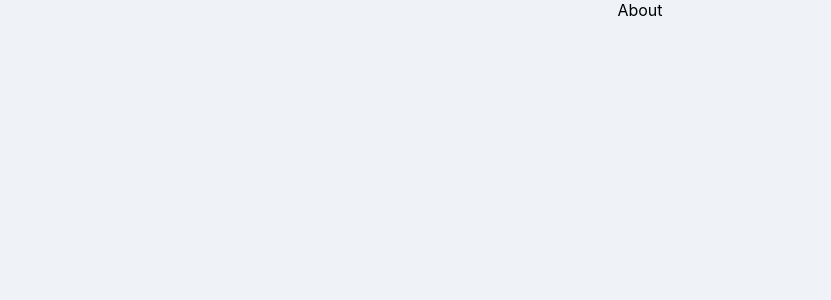
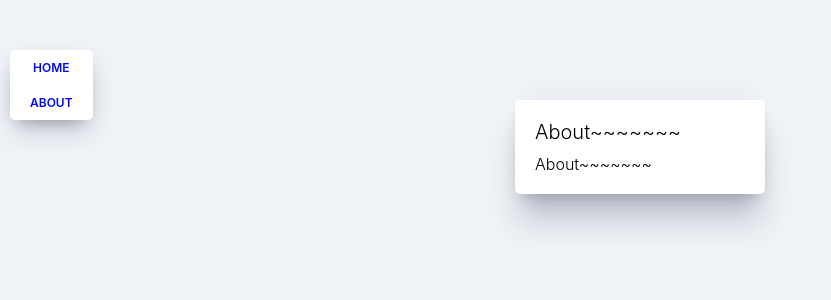
Before and after one commit to leejeawon92/movie_app, a React (Create React App) app: page /#/about in a window 1280 px wide. Shown: the top 300 px of the page, without its empty margins (0-831 px from the left). Built offline with nearby package versions, Linux system fonts and the light colour scheme.

Commit message:
Navigation 설정

```diff
--- /dev/null
+++ b/src/App.css
@@ -0,0 +1,11 @@
+* {
+    box-sizing: border-box;
+}
+
+body {
+    margin: 0;
+    padding: 0;
+    font-family: -apple-system, BlinkMacSystemFont, "Segoe UI", Roboto, Oxygen, Ubuntu, Cantarell, "Open Sans", "Helvetica Neue", sans-serif;
+    background-color: #eff3f7;
+    height: 100%;
+}
--- a/src/App.js
+++ b/src/App.js
@@ -2,10 +2,13 @@
 import {HashRouter,Route} from 'react-router-dom';
 import About from './routes/About'
 import Home from './routes/Home'
+import Navigation from './components/Navigation'
+import "./App.css";
 
 
 function App(){
   return <HashRouter>
+    <Navigation></Navigation>
     <Route path='/' exact={true} component={Home} ></Route>
     <Route path='/about' component={About} ></Route>
   </HashRouter>
--- /dev/null
+++ b/src/components/Navigation.css
@@ -0,0 +1,24 @@
+.nav {
+    position: fixed;
+    top: 50px;
+    left: 10px;
+    display: flex;
+    flex-direction: column;
+    background-color: white;
+    padding: 10px 20px;
+    box-shadow: 0 13px 27px -5px rgba(50, 50, 93, 0.25), 0 8px 16px -8px rgba(0, 0, 0, 0.3), 0 -6px 16px -6px rgba(0, 0, 0, 0.025);
+    border-radius: 5px;
+}
+
+.nav a {
+    text-decoration: none;
+    color: #0008fc;
+    text-transform: uppercase;
+    font-size: 12px;
+    text-align: center;
+    font-weight: 600;
+}
+
+.nav a:not(:last-child) {
+    margin-bottom: 20px;
+}
--- /dev/null
+++ b/src/components/Navigation.js
@@ -0,0 +1,12 @@
+import React from 'react';
+import {Link} from 'react-router-dom';
+import "./Navigation.css";
+
+function Navigation(){
+    return <div className='nav'>
+        <Link to='/'>Home</Link>
+        <Link to='/about'>About</Link>
+    </div>
+}
+
+export default Navigation;
--- /dev/null
+++ b/src/routes/About.css
@@ -0,0 +1,20 @@
+.about__container {
+    box-shadow: 0 30px 30px -5px rgba(50, 50, 93, 0.25), 0 8px 16px -8px rgba(0, 0, 0, 0.3), 0 -16px 16px -6px rgba(0, 0, 0, 0.025);
+    padding: 20px;
+    border-radius: 5px;
+    background-color: white;
+    margin: 0 auto;
+    margin-top: 100px;
+    max-width: 50%;
+    width: 500px;
+    font-weight: 300;
+}
+
+.about__container span:first-child {
+    font-size: 20px;
+}
+
+.about__container span:last-child {
+    display: block;
+    margin-top: 10px;
+}
--- a/src/routes/About.js
+++ b/src/routes/About.js
@@ -1,8 +1,14 @@
 import React from 'react';
+import "./About.css";
 
 function About() {
-    return <span>About</span>
+    return (
+        <div className='about__container'>
+            <span>About~~~~~~~</span>
+            <span>About~~~~~~~</span>
 
+        </div>
+    )
 }
 
 export default About;
--- a/src/routes/Home.css
+++ b/src/routes/Home.css
@@ -21,7 +21,7 @@
 
 .loader {
     width: 100%;
-    height: 100%;
+    height: 100vh;
     display: flex;
     justify-content: center;
     align-items: center;
```
